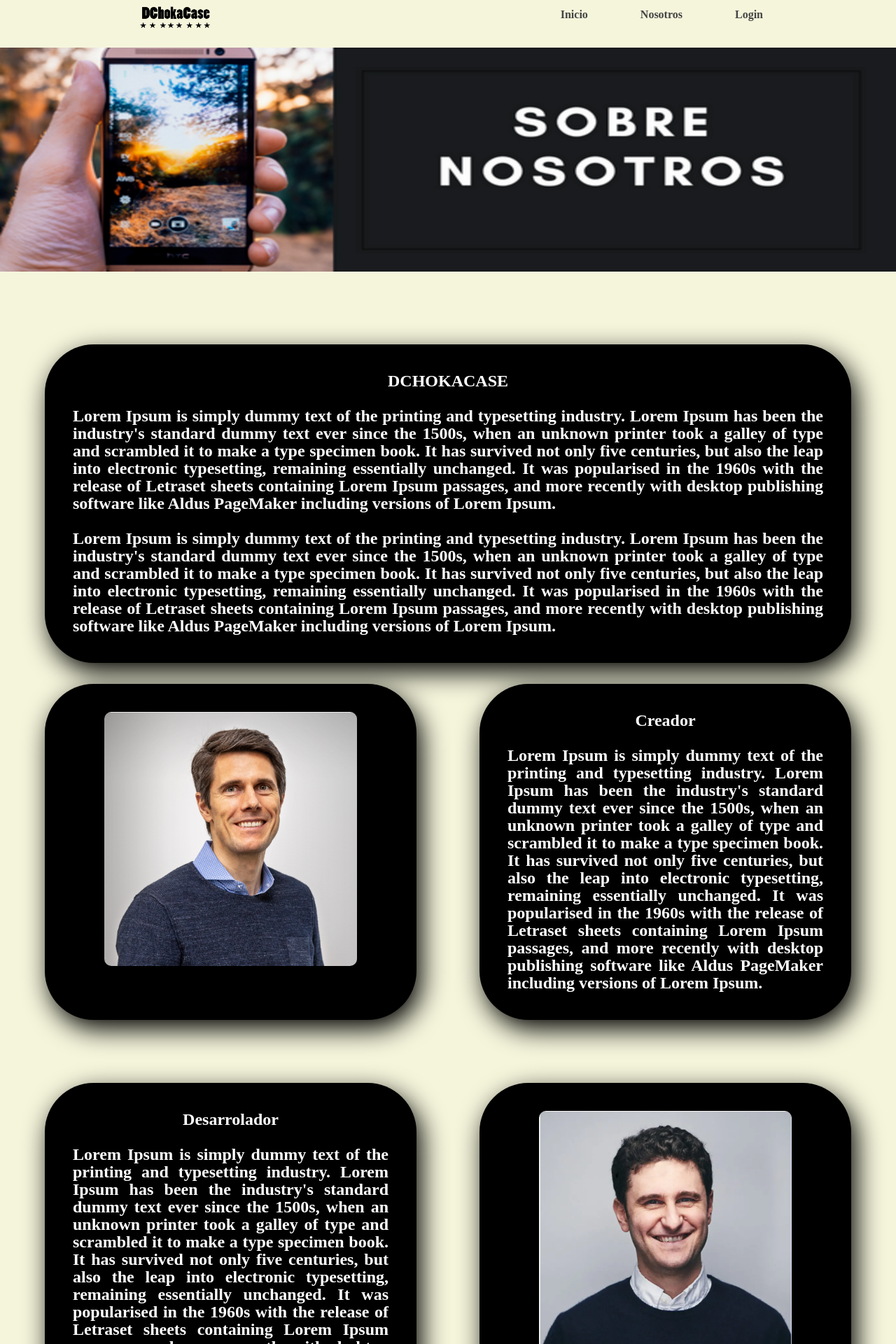
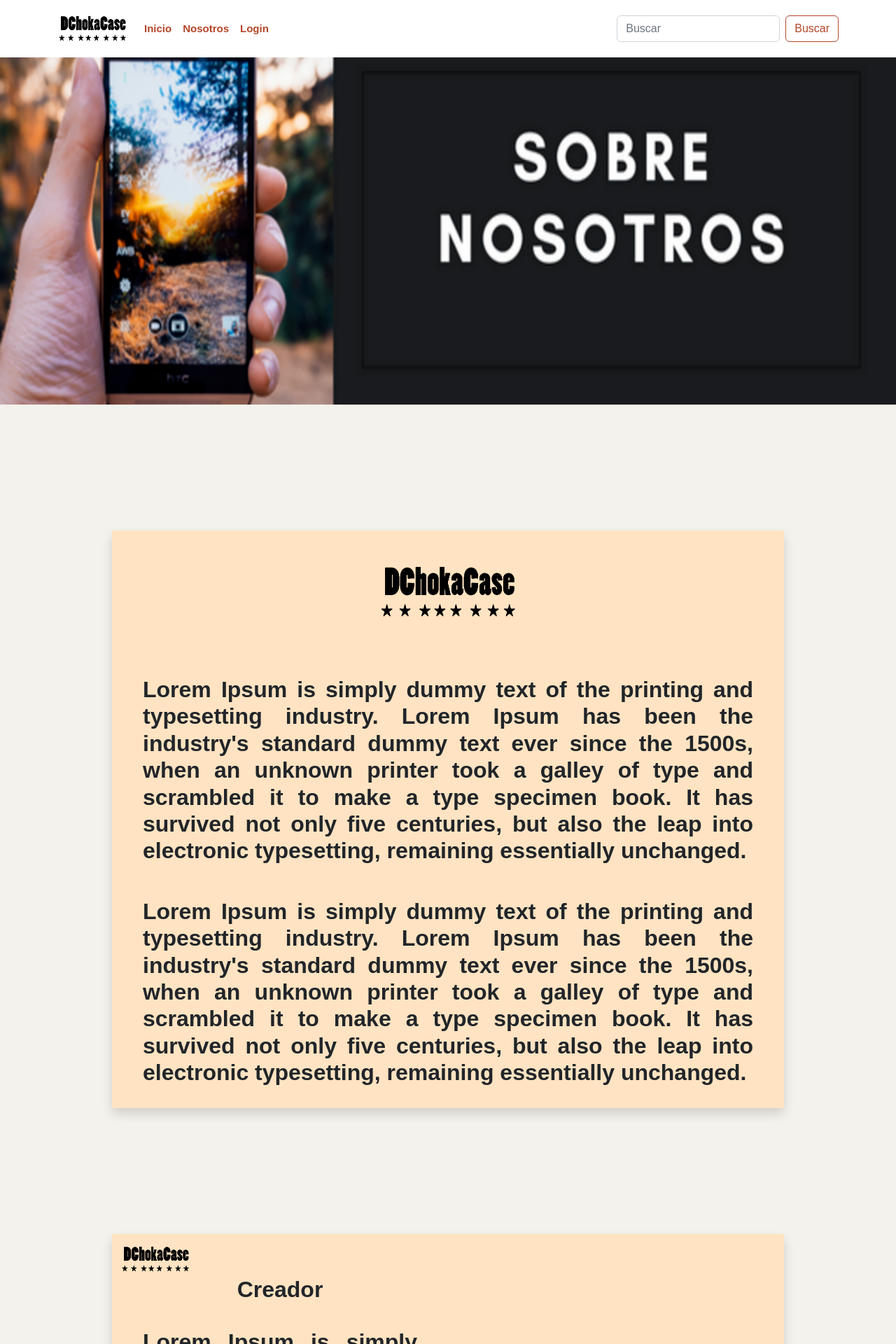
Before and after one commit to ilR23/DCHOKACASE, a PHP site: page /nosotros.html in a window 1280 px wide. Shown: the top 1920 px of the page at 70% size. Run offline with PHP 8.4, Linux system fonts and the light colour scheme; some libraries are stand-ins or nearby versions.

Commit message:
Agreado apartado nosotros y modicacion en index card

```diff
--- a/nosotros.html
+++ b/nosotros.html
@@ -5,125 +5,125 @@
     <meta http-equiv="X-UA-Compatible" content="IE=edge">
     <meta name="viewport" content="width=device-width, initial-scale=1.0">
     <title>DChokaCase</title>
-    <link rel="stylesheet" href="stylesNosotros.css">
+    <link href="https://cdn.jsdelivr.net/npm/bootstrap@5.2.2/dist/css/bootstrap.min.css" rel="stylesheet" integrity="sha384-Zenh87qX5JnK2Jl0vWa8Ck2rdkQ2Bzep5IDxbcnCeuOxjzrPF/et3URy9Bv1WTRi" crossorigin="anonymous">
+    <link rel="stylesheet" href="https://cdn.jsdelivr.net/npm/bootstrap-icons@1.9.1/font/bootstrap-icons.css">
+    <link rel="stylesheet" href="styles.css">
 </head>
 <body>
-    <header>
-        <div class="menu">
-          <img id="fotomenu" src="Img/schka.png" alt="">
-          <nav>
-              <ul>
-                <li><a href="index.html">Inicio</a></li>
-                <li><a href="contacto.html">Nosotros</a></li>
-                <li><a href="login.html">Login</a></li>
-              </ul>
-          </nav>
-        </div>
-    </header><br>
+    <!--========================================================== -->
+                        <!-- NAV -->
+    <!--========================================================== -->
 
-    <img id="sobreno" src="Img/Sobre Nosotros  2.png"><br>
+    <nav  class="navbar fixed-top navbar-expand-lg  p-3" style="background-color: #FFFFFF;" id="menu">
+        <div class="container">
+            <a class="navbar-brand" href="#">
+                <img src="Img/schka.png" alt="" width="100" height="40">
+            </a>
+            <button class="navbar-toggler" type="button" data-bs-toggle="collapse" data-bs-target="#navbarSupportedContent" aria-controls="navbarSupportedContent" aria-expanded="false" aria-label="Toggle navigation">
+                <span class="navbar-toggler-icon"></span>
+            </button>
 
-    <section class="container">
-        <div class="espacio">
-
-            <h1>DCHOKACASE</h1><br>
-            <h2>Lorem Ipsum is simply dummy text of the printing and typesetting industry. Lorem Ipsum has been the industry's standard dummy text ever since the 1500s, when an unknown printer took a galley of type and scrambled it to make a type specimen book. It has survived not only five centuries, but also the leap into electronic typesetting, remaining essentially unchanged. It was popularised in the 1960s with the release of Letraset sheets containing Lorem Ipsum passages, and more recently with desktop publishing software like Aldus PageMaker including versions of Lorem Ipsum.</h2><br>
-            <h2>Lorem Ipsum is simply dummy text of the printing and typesetting industry. Lorem Ipsum has been the industry's standard dummy text ever since the 1500s, when an unknown printer took a galley of type and scrambled it to make a type specimen book. It has survived not only five centuries, but also the leap into electronic typesetting, remaining essentially unchanged. It was popularised in the 1960s with the release of Letraset sheets containing Lorem Ipsum passages, and more recently with desktop publishing software like Aldus PageMaker including versions of Lorem Ipsum.</h2>
-
-        </div>
-        <div class="container-index">
-
-
-            <div class="espacio">
-                <img src="img/Persona1.png" alt="persona 1">
-            </div>
-
-            <div class="espacio">
-
-                <h1>Creador</h1><br>
-                <h2>Lorem Ipsum is simply dummy text of the printing and typesetting industry. Lorem Ipsum has been the industry's standard dummy text ever since the 1500s, when an unknown printer took a galley of type and scrambled it to make a type specimen book. It has survived not only five centuries, but also the leap into electronic typesetting, remaining essentially unchanged. It was popularised in the 1960s with the release of Letraset sheets containing Lorem Ipsum passages, and more recently with desktop publishing software like Aldus PageMaker including versions of Lorem Ipsum.</h2>
-
-            </div>
-            <div class="espacio">
-
-                <h1>Desarrolador</h1><br>
-                <h2>Lorem Ipsum is simply dummy text of the printing and typesetting industry. Lorem Ipsum has been the industry's standard dummy text ever since the 1500s, when an unknown printer took a galley of type and scrambled it to make a type specimen book. It has survived not only five centuries, but also the leap into electronic typesetting, remaining essentially unchanged. It was popularised in the 1960s with the release of Letraset sheets containing Lorem Ipsum passages, and more recently with desktop publishing software like Aldus PageMaker including versions of Lorem Ipsum.</h2>
-
-            </div>
-
-            <div class="espacio">
-
-                <img src="img/Persona2.png" alt="persona2">
-
+            <div class="collapse navbar-collapse" id="navbarSupportedContent">
+                <ul class="navbar-nav me-auto mb-2 mb-lg-0">
+                <li class="nav-item">
+                    <a class="nav-link" aria-current="page" href="index.html">Inicio</a>
+                </li>
+                <li class="nav-item">
+                    <a class="nav-link" href="nosotros.html">Nosotros</a>
+                </li>
+                <li class="nav-item">
+                    <a class="nav-link" href="login.html">Login</a>
+                </li>
+                </ul>
+                <form class="d-flex" role="search">
+                    <input class="form-control me-2" type="search" placeholder="Buscar" aria-label="Search">
+                    <button class="btn btn-sample" type="submit">Buscar</button>
+                </form>
             </div>
 
         </div>
+    </nav>
+    <!--========================================================== -->
+                        <!-- CAROUSEL DE IMAGENES-->
+    <!--========================================================== -->
+
+    <div id="carousel" class="mt-5 carousel slide" data-bs-ride="carousel">
+        <div class="carousel-inner">
+          <div class="carousel-item active" data-bs-interval="3000">
+            <img src="Img/Sobre Nosotros  2.png" height="530px" class="d-block w-100" alt="">
+          </div>
+
+        </div>
+
+    </div>
 
 
-        <div class="contenedorfoto">
-
-            <figure>
-
-                <img class="izquierda" src="img/carcasa 1.png" alt="imagen1">
-                <div class="capa">
-                    <h3>Carcasa</h3>
-                </div>
-
-            </figure><br>
-
-            <figure>
-
-                <img class="derecha" src="Img/carcasa 2.png" alt="imagen2">
-                <div class="capa">
-                    <h3>Carcasa</h3>
-                </div>
-
-            </figure>
-
-            <figure>
-
-                <img class="centro" src="Img/carcasa 3.png" alt="imagen3">
-                <div class="capa">
-                    <h3>Carcasa</h3>
-                </div>
-
-            </figure>
+    <!--========================================================== -->
+                        <!-- Nosotros -->
+    <!--========================================================== -->
+    <div class="container w-75 shadow rounded" id="lg">
+        <div class="row">
+            <div class="col nosotros">
+                <h2 class="fw-bold text-center  py-5"><img src="img/schka.png" width="200" height="80" alt="chokl"></h2>
+                <h2 class="fw-bold m-lg-3 p-3" id="creador">Lorem Ipsum is simply dummy text of the printing and typesetting industry. Lorem Ipsum has been the industry's standard dummy text ever since the 1500s, when an unknown printer took a galley of type and scrambled it to make a type specimen book. It has survived not only five centuries, but also the leap into electronic typesetting, remaining essentially unchanged.</h2>
+                <h2 class="fw-bold m-lg-3 p-3" id="creador">Lorem Ipsum is simply dummy text of the printing and typesetting industry. Lorem Ipsum has been the industry's standard dummy text ever since the 1500s, when an unknown printer took a galley of type and scrambled it to make a type specimen book. It has survived not only five centuries, but also the leap into electronic typesetting, remaining essentially unchanged.</h2>
 
 
+            </div>
         </div>
-    </section><br><br><br>
+    </div>
+    <div class="container w-75 shadow rounded" id="lg">
+        <div class="row">
+            <div class="col nosotros">
+                <div class=" mt-3">
+                    <img src="img/schka.png" width="100" height="40" alt="chokl">
+                </div>
+                <h2 class="fw-bold text-center  py-1">Creador</h2>
+                <h2 class="fw-bold m-lg-3 p-3" id="creador">Lorem Ipsum is simply dummy text of the printing and typesetting industry. Lorem Ipsum has been the industry's standard dummy text ever since the 1500s, when an unknown printer took a galley of type and scrambled it to make a type specimen book. It has survived not only five centuries, but also the leap into electronic typesetting, remaining essentially unchanged.</h2>
+
+            </div>
+            <div class="col nosotros imc">
+
+            </div>
+        </div>
+    </div>
+    <div class="container w-75 shadow rounded" id="lg">
+        <div class="row">
+            <div class="col nosotros imd">
+
+            </div>
+            <div class="col nosotros align-items-center">
+                <div class="text-end mt-3">
+                    <img src="img/schka.png" width="100" height="40" alt="chokl">
+                </div>
+                <h2 class="fw-bold text-center  py-1">Desarrolador</h2>
+                <h2 class="fw-bold m-lg-3 p-3" id="creador">Lorem Ipsum is simply dummy text of the printing and typesetting industry. Lorem Ipsum has been the industry's standard dummy text ever since the 1500s, when an unknown printer took a galley of type and scrambled it to make a type specimen book. It has survived not only five centuries, but also the leap into electronic typesetting, remaining essentially unchanged.</h2>
+
+
+            </div>
+        </div>
+    </div>
+
+
+    <script src="https://cdn.jsdelivr.net/npm/bootstrap@5.2.2/dist/js/bootstrap.bundle.min.js" integrity="sha384-OERcA2EqjJCMA+/3y+gxIOqMEjwtxJY7qPCqsdltbNJuaOe923+mo//f6V8Qbsw3" crossorigin="anonymous"></script>
+
+<!--========================================================== -->
+                        <!--FOOTER-->
+<!--========================================================== -->
+
+
+<footer class="w-100 d-flex align-items-center justify-content-center flex-wrap">
+
+    <p class="fs-5 px-3 pt-3">DChokaCase &copy; Todos Los Derechos Reservados 2022</p>
+    <div id="iconos">
+        <a href="#"><i class="bi bi-facebook"></i></a>
+        <a href="#"><i class="bi bi-twitter"></i></a>
+        <a href="#"><i class="bi bi-instagram"></i></a>
+        <a href="#"><i class="bi bi-whatsapp"></i></a>
+    </div>
+</footer>
 
 
 
-<footer>
-
-    <div>
-        <p><img src="Img/DCHOKACASE.png">  DCHOKACASE</p>
-    </div>
-
-    <div>
-
-        <a href="#">Politca Privacidad</a> - <a href="#">Politca de Cookies</a>
-        <h6>DChokaCase. - Copiapo,Chile, Universidad de atacama</h6>
-
-    </div>
-
-    <div>
-            <div class="socials">
-                <p>
-                    <a href="#" class="social-links"><img src="img/instagramicon.webp" alt="">
-                        <i class="ri-instagram-line"></i>
-                    </a>
-                    <a href="#" class="social-links"><img src="Img/faceicon.png" alt="">
-                        <i class="ri-instagram-line"></i>
-                    </a>
-                    <a href="#" class="social-links"><img src="Img/wspicon.png" alt="">
-                        <i class="ri-instagram-line"></i>
-                    </a>
-                </p>
-            </div>
-    </div>
-
-</footer>
 </body>
 </html>
--- a/styles.css
+++ b/styles.css
@@ -187,3 +187,28 @@ footer p{
     color: #FFF1E5;
     background-color: #B44628;
   }
+
+#creador{
+  justify-content: center;
+  text-align: justify;
+}
+
+h2{
+  justify-content: center;
+  text-align: justify;
+}
+
+.imc{
+  background-image: url(img/Persona1.png);
+  background-position: center center;
+  background-repeat: no-repeat;
+}
+.imd{
+  background-image: url(img/Persona2.png);
+  background-position: center center;
+  background-repeat: no-repeat;
+}
+
+.nosotros{
+  background-color: #FFE3C2;
+}
--- a/stylesNosotros.css
+++ /dev/null
@@ -1,313 +0,0 @@
-body{
-    background-color: beige;
-    justify-content: center;
-    position: relative;
-
-}
-
-header {
-    background: beige;
-    width: 100%;
-    clear: both;
-    content:'';
-    display: table;
-    position: fixed;
-    z-index: 100;
-}
-
-#banner{
-    width: 100%;
-}
-#sobreno{
-    margin-top: 50px;
-    width: 100%;
-}
-
-footer{
-
-    display: flex;
-    justify-content: space-around;
-    width: 100%;
-    background-color: rgba(212, 206, 218, 0.623);
-    padding: 40px;
-
-}
-
-footer img{
-    width: 30px;
-    height: 30px;
-}
-
-#fotoFo{
-    width: 30px;
-    height: 30px;
-}
-
-/* MENU DE NAVEGACION*/
-* {
-    padding: 0;
-    margin: 0;
-    box-sizing: border-box;
-}
-
-.menu {
-    width: 900px;
-    margin: 0 auto;
-}
-
-#fotomenu{
-    width: 120px;
-    height: 50px;
-    float: left;
-    padding: 8px;
-
-}
-
-nav {
-    float: right;
-}
-
-nav ul li {
-    list-style: none;
-    margin-left: 75px;
-    padding: 12px 0;
-    float: left;
-    position: relative;
-}
-
-nav ul li a {
-    text-decoration: none;
-    color: #444;
-    font-weight: bold;
-}
-
-nav ul li a::before {
-    display: block;
-    content: '';
-    width: 0%;
-    background: #444;
-    height: 5px;
-    top:0;
-    position: absolute;
-    transition: width 0.2s;
-}
-
-nav ul li a:hover::before {
-    width: 100%;
-}
-
-/*Contenido index*/
-
-.container{
-    justify-content: center;
-    display: grid;
-    width: 90%;
-    height: auto;
-    margin: auto;
-    margin-top: 100px;
-    margin-bottom: 100px;
-    gap: 30px;
-}
-
-.container-index{
-
-    justify-content: center;
-    display: grid;
-    grid-template-columns: 2fr 2fr;
-    width: 100%;
-    gap: 90px;
-}
-
-.espacio{
-
-    justify-content: center;
-    text-align: justify;
-    line-height: 25px;
-    height: 100%;
-    width: 100%;
-    margin: auto;
-    padding: 40px;
-    background: #000;
-    border-radius: 70px;
-    color: #fff;
-    box-shadow: 7px 13px 37px #000;
-
-}
-
-.espacio h1{
-    text-align: center;
-}
-
-.espacio h3{
-    text-align: center;
-}
-
-.espacio video{
-    width: 100%;
-    height: 80%;
-    border-radius: 10px;
-
-}
-
-.espacio img{
-    justify-content: space-around;
-    float: center;
-    display: block;
-    margin: auto;
-    border-radius: 10px;
-    width: 80%;
-}
-
-img.izquierda {
-    float: left;
-    width: 350px;
-    height: 450px;
-}
-img.centro {
-float: center;
-width: 340px;
-height: 450px;
-}
-
-img.derecha {
-    width: 340px;
-    height: 450px;
-    float: right;
-}
-
-/*Contenido index*/
-
-.espacio figure{
-    position: relative;
-    height: 250px;
-    width: 350px;
-    overflow: hidden;
-
-}
-
-
-.contenedorfoto{
-    width: 100%;
-    display: flex;
-    justify-content: center;
-    align-items: center;
-    height: 50vh;
-    margin: 10px;
-}
-.contenedorfoto figure{
-   position:relative;
-    height: 250px;
-    margin: 10px;
-    cursor: pointer;
-    width: 350px;
-    overflow: hidden;
-    border-radius: 6px;
-    box-shadow: 0px 15px 25px rgba(0,0,0,0.50);
-}
-.contenedorfoto figure img{
-    width: 100%;
-    height: 100%;
-    transition: all 400ms ease-out;
-    will-change: transform;
-}
-.contenedorfoto figure .capa{
-    position: absolute;
-    top: 0;
-    width: 100%;
-    height: 100%;
-    background: rgba(0,103,123,0.7);
-    transition: all 400ms ease-out;
-    opacity: 0;
-    visibility: hidden;
-   text-align: center;
-}
-.contenedorfoto figure:hover > .capa {
-    opacity: 1;
-    visibility: visible;
-}
-.contenedorfoto figure:hover > .capa h3{
-    margin-top: 70px;
-    margin-bottom: 15px;
-}
-.contenedorfoto figure:hover > img{
-    transform: scale(1.3);
-}
-.contenedorfoto figure .capa h3{
-    color: #fff;
-    font-weight: 400;
-    margin-bottom: 120px;
-    transition: all 400ms ease-out;
-     margin-top: 30px;
-}
-.contenedorfoto figure .capa p{
-    color: #fff;
-    font-size: 15px;
-    line-height: 1.5;
-    width: 100%;
-    max-width: 220px;
-    margin: auto;
-}
-
-/* ICONOS */
-
-
-.socials{
-    display: flex;
-    gap: 25px;
-}
-
-.social-links{
-    position: relative;
-    width: 50px;
-    background:
-    linear-gradient(90deg,#c28d8d, #c28d8d);
-    display: inline-flex;
-    align-items: center;
-    justify-content: center;
-    font-size: 24px;
-    text-decoration: none;
-    color: #fff;
-    border-radius: 50%;
-    transition: scale 0.15s;
-}
-.social-links img{
-    width: 50px;
-    border-radius: 50%;
-}
-
-.social-links:hover{
-    scale: 0.9;
-}
-
-.social-links::after{
-    content: "";
-    position: absolute;
-    top: 0;
-    left: 0;
-    z-index: -1;
-    width: 100%;
-    height: 100%;
-    background: inherit;
-    border-radius: 50%;
-    opacity: 0;
-    scale: 0.95;
-    pointer-events: none;
-}
-
-.social-links:hover::after{
-    animation: pulse 1s;
-}
-
-@keyframes pulse{
-    0%{
-        opacity: 0.8;
-    }
-    50%{
-        opacity: 0.5;
-    }
-    100%{
-        scale: 2;
-        opacity: 0;
-    }
-}
-/* ICONOS */
```
Also changed, not shown: contacto.html (deleted, +0 -80 lines), index.html (+53 -5 lines).
